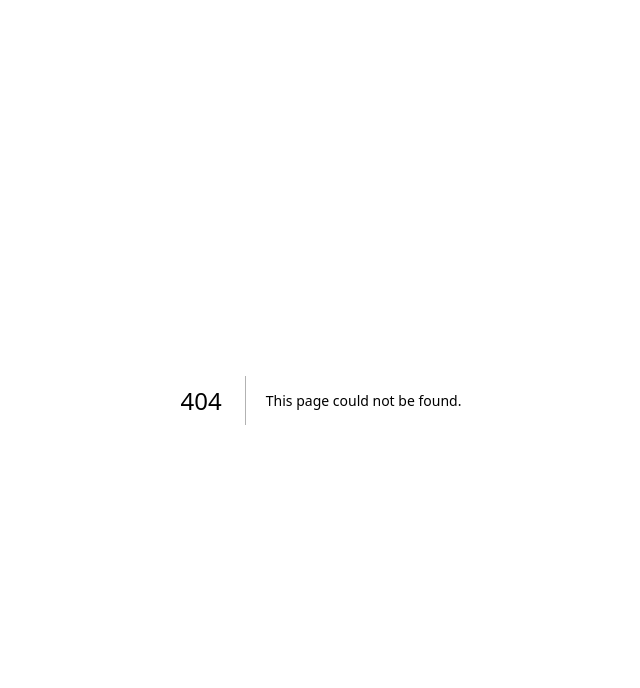
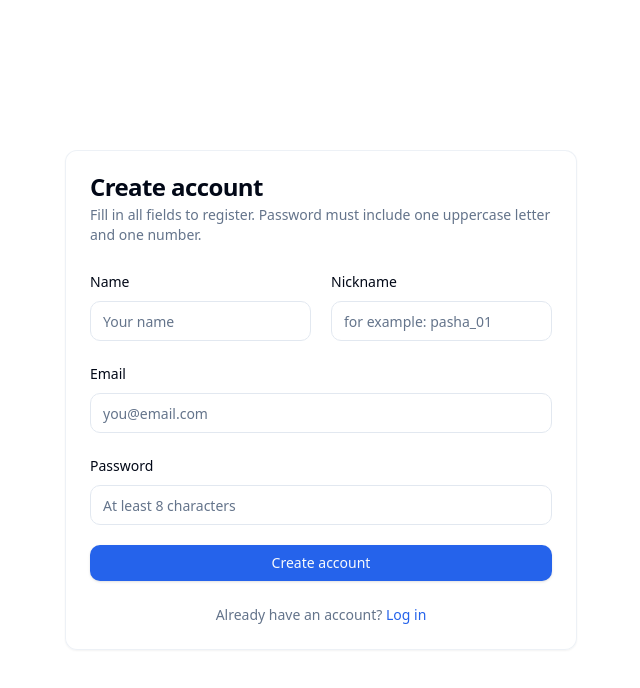
Before and after one commit to PaulWeb30/idea-lab-fe, a Next.js app: page /signup in a window 1280 px wide. Before the commit this address had no page. Shown: the top 688 px of the page, without its empty margins (319-959 px from the left). Built offline with nearby package versions, Linux system fonts and the light colour scheme.

Commit message:
feat(auth): create raw login & signup pages

```diff
--- /dev/null
+++ b/app/login/page.tsx
@@ -0,0 +1,10 @@
+import { AuthPageShell } from '@/components/auth/auth-page-shell'
+import { LoginFormCard } from '@/components/auth/login-form-card'
+
+export default function LoginPage() {
+  return (
+    <AuthPageShell backgroundClassName="bg-auth-login">
+      <LoginFormCard />
+    </AuthPageShell>
+  )
+}
--- /dev/null
+++ b/app/signup/page.tsx
@@ -0,0 +1,10 @@
+import { AuthPageShell } from '@/components/auth/auth-page-shell'
+import { SignupFormCard } from '@/components/auth/signup-form-card'
+
+export default function SignupPage() {
+  return (
+    <AuthPageShell backgroundClassName="bg-auth-signup">
+      <SignupFormCard />
+    </AuthPageShell>
+  )
+}
--- /dev/null
+++ b/components/auth/auth-page-shell.tsx
@@ -0,0 +1,17 @@
+import { ReactNode } from 'react'
+
+import { cn } from '@/lib/utils'
+
+type AuthPageShellProps = {
+  children: ReactNode
+  backgroundClassName: string
+}
+
+export function AuthPageShell({ children, backgroundClassName }: AuthPageShellProps) {
+  return (
+    <main className="relative flex min-h-screen items-center justify-center overflow-hidden px-4 py-10">
+      <div className={cn('pointer-events-none absolute inset-0', backgroundClassName)} />
+      {children}
+    </main>
+  )
+}
--- /dev/null
+++ b/components/auth/login-form-card.tsx
@@ -0,0 +1,67 @@
+import Link from 'next/link'
+
+import { Button } from '@/components/ui/button'
+import {
+  Card,
+  CardContent,
+  CardDescription,
+  CardFooter,
+  CardHeader,
+  CardTitle
+} from '@/components/ui/card'
+import { Input } from '@/components/ui/input'
+import { Label } from '@/components/ui/label'
+import { authCardBaseClass, authLinkClass } from '@/components/auth/styles'
+
+export function LoginFormCard() {
+  return (
+    <Card className={`${authCardBaseClass} max-w-md`}>
+      <CardHeader>
+        <CardTitle>Welcome back</CardTitle>
+        <CardDescription>Sign in with your username or email and password.</CardDescription>
+      </CardHeader>
+
+      <CardContent>
+        <form className="space-y-5" action="#" method="post">
+          <div className="space-y-2">
+            <Label htmlFor="identifier">Username or email</Label>
+            <Input
+              id="identifier"
+              name="identifier"
+              type="text"
+              required
+              minLength={3}
+              placeholder="tom123"
+              autoComplete="username"
+            />
+          </div>
+
+          <div className="space-y-2">
+            <Label htmlFor="password">Password</Label>
+            <Input
+              id="password"
+              name="password"
+              type="password"
+              required
+              placeholder="Enter your password"
+              autoComplete="current-password"
+            />
+          </div>
+
+          <Button type="submit" className="w-full">
+            Log in
+          </Button>
+        </form>
+      </CardContent>
+
+      <CardFooter className="justify-center">
+        <p className="text-sm text-muted-foreground">
+          No account yet?{' '}
+          <Link href="/signup" className={authLinkClass}>
+            Create one
+          </Link>
+        </p>
+      </CardFooter>
+    </Card>
+  )
+}
--- /dev/null
+++ b/components/auth/signup-form-card.tsx
@@ -0,0 +1,101 @@
+import Link from 'next/link'
+
+import { Button } from '@/components/ui/button'
+import {
+  Card,
+  CardContent,
+  CardDescription,
+  CardFooter,
+  CardHeader,
+  CardTitle
+} from '@/components/ui/card'
+import { Input } from '@/components/ui/input'
+import { Label } from '@/components/ui/label'
+import { authCardBaseClass, authLinkClass } from '@/components/auth/styles'
+
+export function SignupFormCard() {
+  return (
+    <Card className={`${authCardBaseClass} max-w-lg`}>
+      <CardHeader>
+        <CardTitle>Create account</CardTitle>
+        <CardDescription>
+          Fill in all fields to register. Password must include one uppercase letter and one number.
+        </CardDescription>
+      </CardHeader>
+
+      <CardContent>
+        <form className="space-y-5" action="#" method="post">
+          <div className="grid gap-5 sm:grid-cols-2">
+            <div className="space-y-2">
+              <Label htmlFor="name">Name</Label>
+              <Input
+                id="name"
+                name="name"
+                type="text"
+                required
+                minLength={1}
+                placeholder="Your name"
+                autoComplete="name"
+              />
+            </div>
+
+            <div className="space-y-2">
+              <Label htmlFor="nickname">Nickname</Label>
+              <Input
+                id="nickname"
+                name="nickname"
+                type="text"
+                required
+                minLength={3}
+                pattern="^[a-zA-Z0-9_]+$"
+                title="Nickname can only contain letters, numbers, and underscores"
+                placeholder="for example: pasha_01"
+                autoComplete="username"
+              />
+            </div>
+          </div>
+
+          <div className="space-y-2">
+            <Label htmlFor="email">Email</Label>
+            <Input
+              id="email"
+              name="email"
+              type="email"
+              required
+              placeholder="you@email.com"
+              autoComplete="email"
+            />
+          </div>
+
+          <div className="space-y-2">
+            <Label htmlFor="password">Password</Label>
+            <Input
+              id="password"
+              name="password"
+              type="password"
+              required
+              minLength={8}
+              pattern="(?=.*[A-Z])(?=.*[0-9]).{8,}"
+              title="Password must contain at least one uppercase letter and one number"
+              placeholder="At least 8 characters"
+              autoComplete="new-password"
+            />
+          </div>
+
+          <Button type="submit" className="w-full">
+            Create account
+          </Button>
+        </form>
+      </CardContent>
+
+      <CardFooter className="justify-center">
+        <p className="text-sm text-muted-foreground">
+          Already have an account?{' '}
+          <Link href="/login" className={authLinkClass}>
+            Log in
+          </Link>
+        </p>
+      </CardFooter>
+    </Card>
+  )
+}
--- /dev/null
+++ b/components/auth/styles.ts
@@ -0,0 +1,3 @@
+export const authCardBaseClass = 'relative z-10 w-full border-border/60 bg-card/95 backdrop-blur'
+
+export const authLinkClass = 'font-medium text-primary underline-offset-4 hover:underline'
--- /dev/null
+++ b/components/ui/card.tsx
@@ -0,0 +1,59 @@
+import * as React from 'react'
+
+import { cn } from '@/lib/utils'
+
+function Card({ className, ...props }: React.ComponentProps<'div'>) {
+  return (
+    <div
+      data-slot="card"
+      className={cn('rounded-xl border bg-card text-card-foreground shadow-sm', className)}
+      {...props}
+    />
+  )
+}
+
+function CardHeader({ className, ...props }: React.ComponentProps<'div'>) {
+  return (
+    <div
+      data-slot="card-header"
+      className={cn('flex flex-col space-y-1.5 p-6', className)}
+      {...props}
+    />
+  )
+}
+
+function CardTitle({ className, ...props }: React.ComponentProps<'div'>) {
+  return (
+    <div
+      data-slot="card-title"
+      className={cn('text-2xl font-semibold leading-none tracking-tight', className)}
+      {...props}
+    />
+  )
+}
+
+function CardDescription({ className, ...props }: React.ComponentProps<'div'>) {
+  return (
+    <div
+      data-slot="card-description"
+      className={cn('text-sm text-muted-foreground', className)}
+      {...props}
+    />
+  )
+}
+
+function CardContent({ className, ...props }: React.ComponentProps<'div'>) {
+  return <div data-slot="card-content" className={cn('p-6 pt-0', className)} {...props} />
+}
+
+function CardFooter({ className, ...props }: React.ComponentProps<'div'>) {
+  return (
+    <div
+      data-slot="card-footer"
+      className={cn('flex items-center p-6 pt-0', className)}
+      {...props}
+    />
+  )
+}
+
+export { Card, CardContent, CardDescription, CardFooter, CardHeader, CardTitle }
--- /dev/null
+++ b/components/ui/input.tsx
@@ -0,0 +1,19 @@
+import * as React from 'react'
+
+import { cn } from '@/lib/utils'
+
+function Input({ className, type, ...props }: React.ComponentProps<'input'>) {
+  return (
+    <input
+      type={type}
+      data-slot="input"
+      className={cn(
+        'flex h-10 w-full rounded-md border border-input bg-background px-3 py-2 text-sm ring-offset-background file:border-0 file:bg-transparent file:text-sm file:font-medium file:text-foreground placeholder:text-muted-foreground focus-visible:outline-none focus-visible:ring-2 focus-visible:ring-ring focus-visible:ring-offset-2 disabled:cursor-not-allowed disabled:opacity-50',
+        className
+      )}
+      {...props}
+    />
+  )
+}
+
+export { Input }
--- /dev/null
+++ b/components/ui/label.tsx
@@ -0,0 +1,15 @@
+import * as React from 'react'
+
+import { cn } from '@/lib/utils'
+
+function Label({ className, ...props }: React.ComponentProps<'label'>) {
+  return (
+    <label
+      data-slot="label"
+      className={cn('text-sm font-medium leading-none', className)}
+      {...props}
+    />
+  )
+}
+
+export { Label }
--- a/tailwind.config.ts
+++ b/tailwind.config.ts
@@ -49,6 +49,12 @@ const config: Config = {
         lg: 'var(--radius)',
         md: 'calc(var(--radius) - 2px)',
         sm: 'calc(var(--radius) - 4px)'
+      },
+      backgroundImage: {
+        'auth-login':
+          'radial-gradient(circle_at_20%_20%,hsl(var(--primary)/0.2),transparent_40%),radial-gradient(circle_at_80%_10%,hsl(var(--ring)/0.18),transparent_35%),linear-gradient(180deg,hsl(var(--background)),hsl(var(--secondary)/0.35))',
+        'auth-signup':
+          'radial-gradient(circle_at_15%_15%,hsl(var(--primary)/0.24),transparent_42%),radial-gradient(circle_at_90%_5%,hsl(var(--accent-foreground)/0.1),transparent_32%),linear-gradient(180deg,hsl(var(--background)),hsl(var(--secondary)/0.35))'
       }
     }
   },
```
